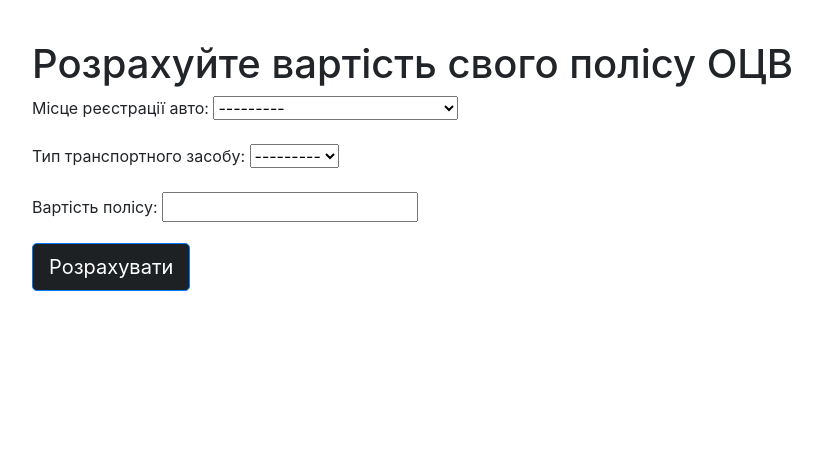
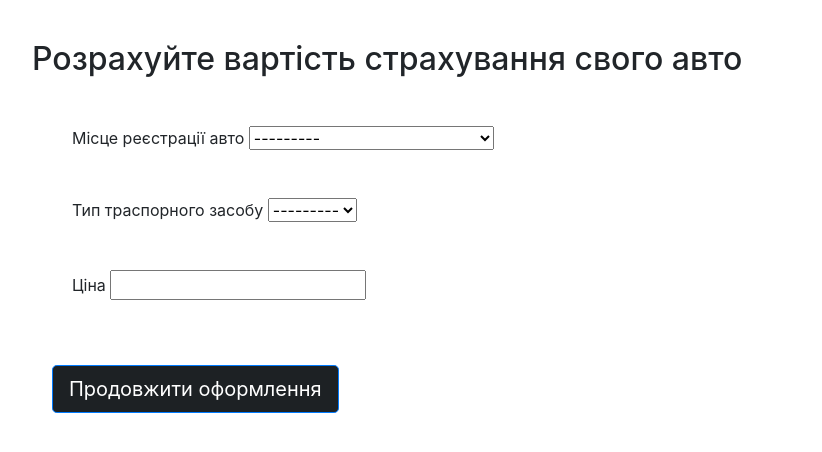
Before and after one commit to Remarion/InsuranceStoreProject, a Django app: page /ocv/ in a window 1280 px wide. Shown: the part 68-520 px from the top of the page, without its empty margins (53-875 px from the left). Run offline with Django 3.2, Linux system fonts and the light colour scheme; data comes from the database, SQL or seed files in the repository; some libraries are stand-ins or nearby versions.

Commit message:
Forms OCV develop

```diff
--- a/ocv/templates/ocv.html
+++ b/ocv/templates/ocv.html
@@ -1,11 +1,25 @@
 {% extends "wrapper.html" %}
 
 {% block content %}
-    <h1>Розрахуйте вартість свого полісу ОЦВ</h1>
-    <form method="POST" class="post-form">
-        {% csrf_token %}
-        {{ form.as_p }}
-        <button type="submit" class="save btn btn-primary btn-lg" style="background: #1d2124">Розрахувати</button>
-    </form>
+
+    <h2>Розрахуйте вартість страхування свого авто</h2>
+    <div class="container card-body">
+        <form method="POST" class="post-form">
+            {% csrf_token %}
+            <div class="card-body">
+                <label for="basic-url">Місце реєстрації авто</label>
+                {{ form.setlCalc }}
+            </div>
+            <div class="card-body">
+                <label for="basic-url">Тип траспорного засобу</label>
+                {{ form.catTypeCalc }}
+            </div>
+            <div class="card-body">
+                <label for="basic-url">Ціна</label>
+                {{ form.price }}
+            </div>
+            <button type="submit" class="save btn btn-primary btn-lg" style="background: #1d2124; margin-top: 40px">Продовжити оформлення</button>
+        </form>
+    </div>
 
 {% endblock %}
--- a/ocv/templates/wrapper.html
+++ b/ocv/templates/wrapper.html
@@ -32,7 +32,7 @@
     </header>
 
 
-    <div class="container" style="margin-top: 40px">
+    <div class="container container-fluid" style="margin-top: 40px">
         {% block content %}
         {% endblock %}
 
```
